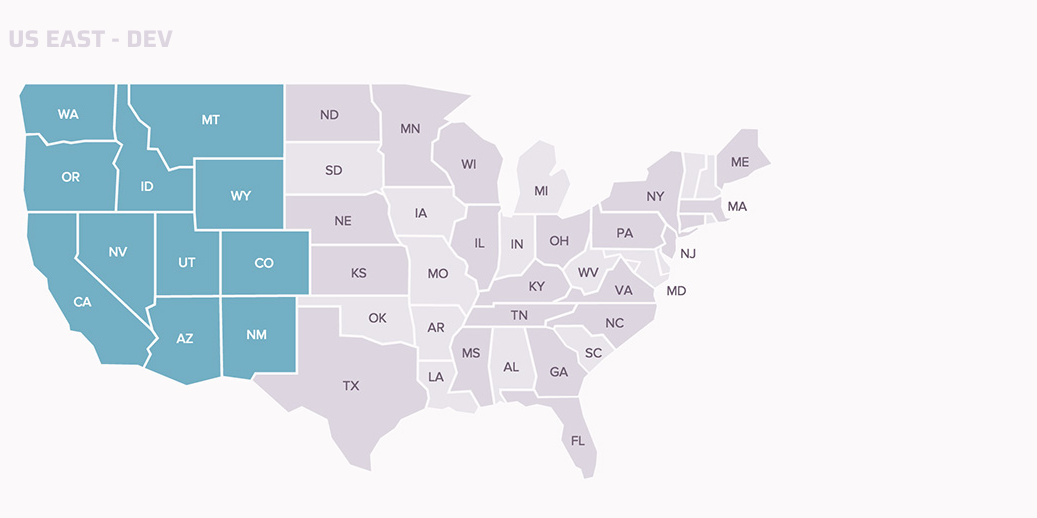
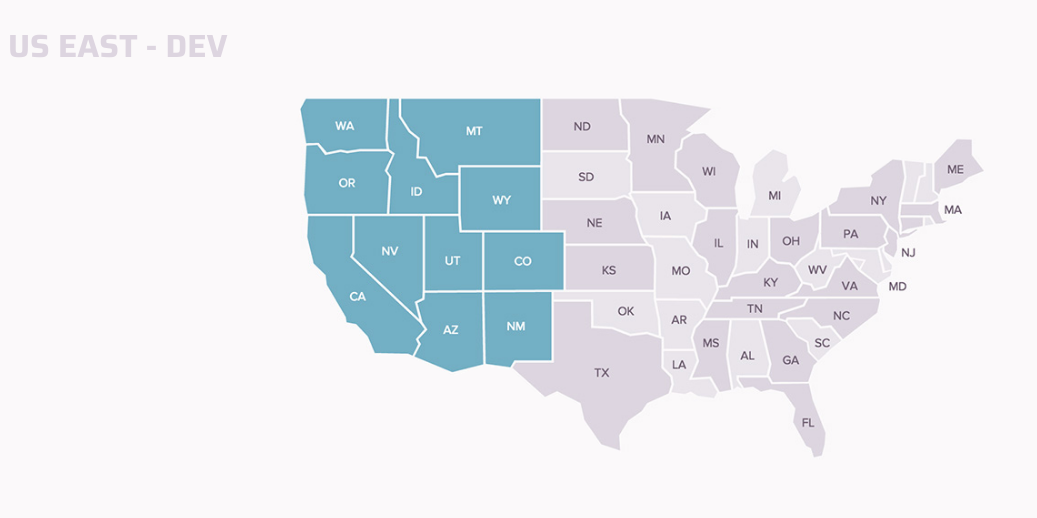
Before and after one commit to MattYar/clj8demodev, a PHP site: page / in a window 1280 px wide. Shown: the top 518 px of the page, without its empty margins (0-1037 px from the left). Run offline with PHP 8.4, Linux system fonts and the light colour scheme.

Commit message:
Updating styling

```diff
--- a/index.php
+++ b/index.php
@@ -10,8 +10,8 @@
 </head>
 
 <body>
-    <h2>US EAST - DEV</h2>
-<img src="us.png">
+    <h1 id=east>US EAST - DEV</h1>
+<img src="us.png" id=us>
 </body>
 
 </html>
--- a/style.css
+++ b/style.css
@@ -1,13 +1,20 @@
 @import url('https://fonts.googleapis.com/css?family=Saira:200,400,700');
 
-h2 {
+h1#west {
     font-family: 'Saira', sans-serif;
     color: rgba(115,176,197,1);
+    text-align: center;
+    font-size: 40px;
 }
-h2 {
+h1#east {
     font-family: 'Saira', sans-serif;
     color: rgba(221,213,224,1);
 }
 body{
     background: #FBF9FA;
 }
+img#us {
+    display: block;
+    margin: auto;
+    width: 700px;
+}
```
